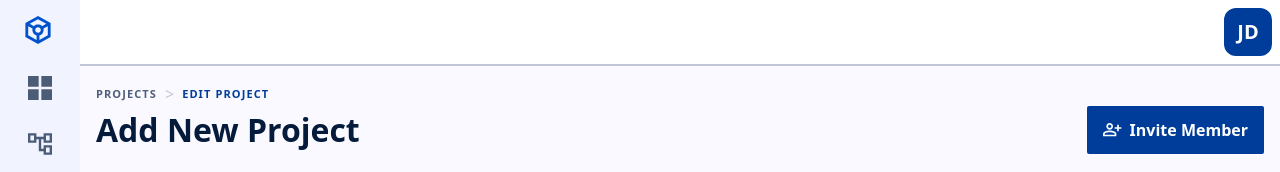
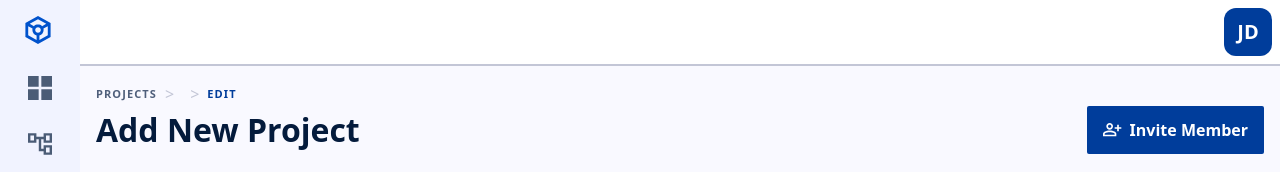
Before and after one commit to Alihossam916/Taskly--task-managment-, a Next.js app: page /project/1/edit in a window 1280 px wide. Shown: the top 172 px of the page. Built offline with nearby package versions, Linux system fonts and the light colour scheme; no server answers; the database is empty.

Commit message:
refactor: Update breadcrumb navigation in project edit page

```diff
--- a/src/app/(main)/project/[projectId]/edit/page.tsx
+++ b/src/app/(main)/project/[projectId]/edit/page.tsx
@@ -25,7 +25,11 @@ export async function ProjectEditPage({ params }: Props) {
           Projects
         </Link>
         <span className="text-slate-1">{">"}</span>
-        <p className="uppercase label-sm text-primary">edit project</p>
+        <Link href={`/project/${projectId}/epics`} className="uppercase label-sm text-slate-2">
+          {project?.name}
+        </Link>
+        <span className="text-slate-1">{">"}</span>
+        <p className="uppercase label-sm text-primary">edit</p>
       </div>
       <div className="hidden sm:flex items-center justify-between">
         <h1 className="headline-lg text-slate-3">Add New Project</h1>
```
